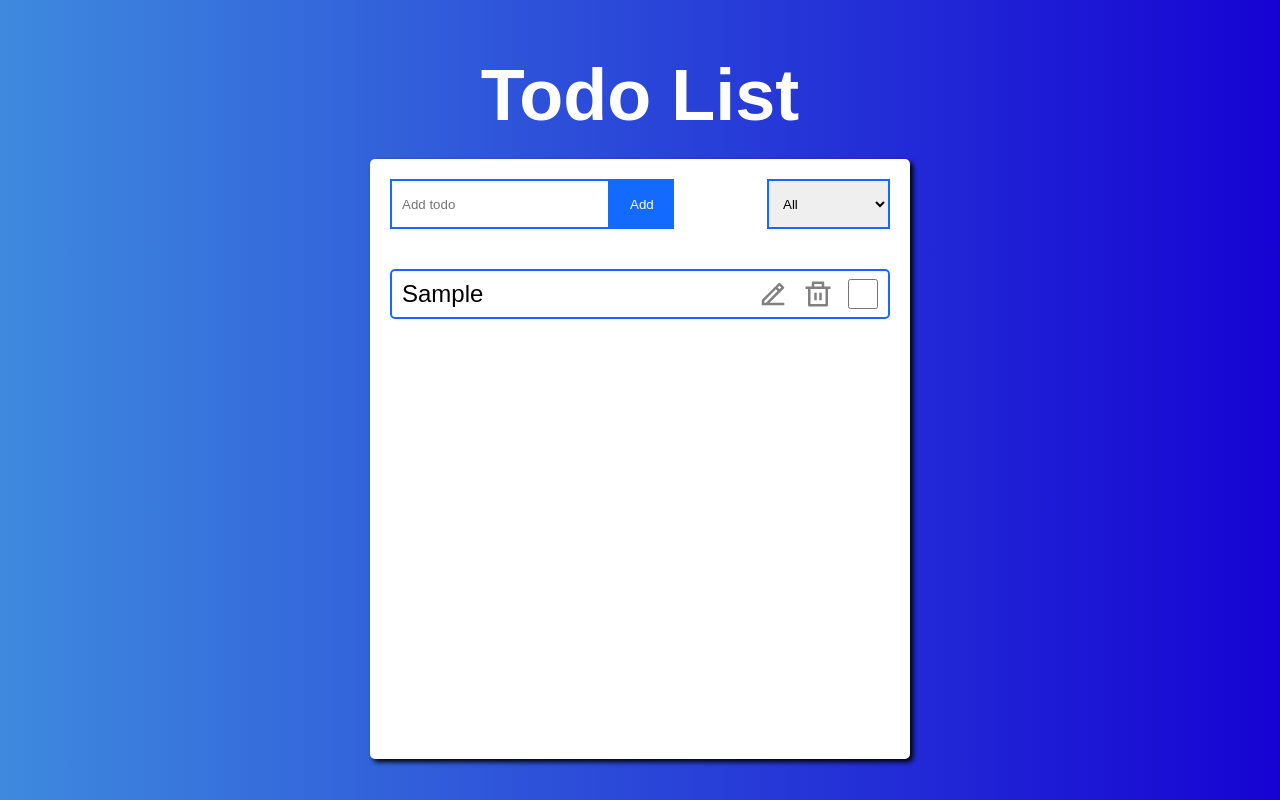
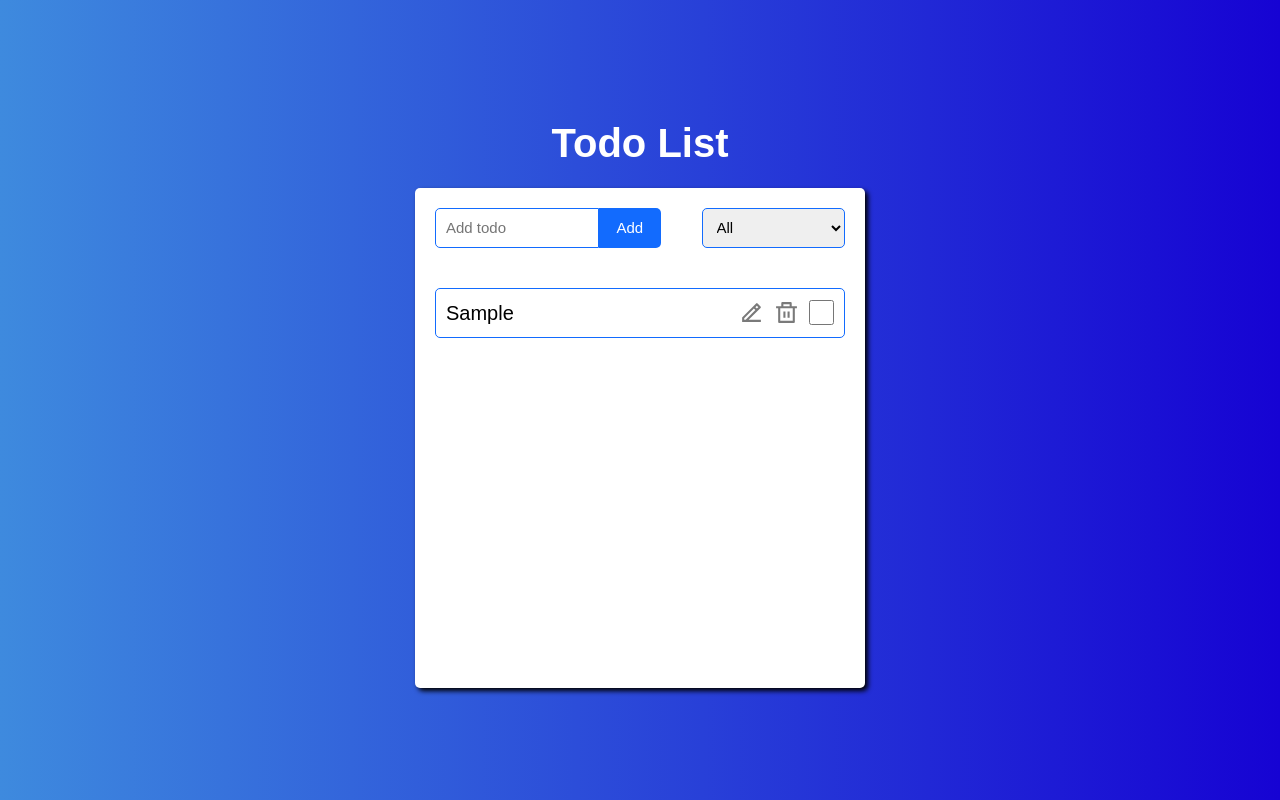
Before and after one commit to Hoang0211/to-do-list, a React (Create React App) app: page / in a window 1280 px wide. Both pictures are taken after typing "Sample" into the empty fields and a click on the button "Add". Built offline with nearby package versions, Linux system fonts and the light colour scheme.

Commit message:
finish styling

```diff
--- a/src/components/Todo/todo.scss
+++ b/src/components/Todo/todo.scss
@@ -1,45 +1,44 @@
 @import "../../styles/variables";
 
 .todo {
-  min-height: 50px;
+  min-height: 2.5rem;
   width: 100%;
-  margin-bottom: 20px;
+  margin-bottom: 1rem;
   display: flex;
   justify-content: space-between;
   align-items: center;
-  padding: 5px 10px;
-  border: 2px solid $clr-primary;
+  padding: 0 0.5rem;
+  border: $bd-primary;
   border-radius: 5px;
   list-style: none;
   word-wrap: break-word;
 
-  .todo__content,
-  .todo-edit__content {
+  &-edit {
+    border: 1px solid $clr-primaryRed;
+  }
+
+  &__content,
+  &-edit__content {
     font-size: $fs-p;
   }
 
-  .todo-edit__content {
-    width: 400px;
+  &-edit__content {
+    width: 80%;
     border: none;
   }
-  .todo__content {
-    width: 300px;
+  &__content {
+    width: 70%;
   }
 
-  .todo__icons {
-    height: 100%;
+  &__icons {
     display: flex;
-    align-items: center;
   }
 
   .icon {
-    height: 30px;
-    width: 30px;
-    margin-left: 15px;
-    color: grey;
+    width: 1.25rem;
+    height: 1.25rem;
+    margin-left: 0.5rem;
+    color: $clr-primaryGray;
     cursor: pointer;
   }
 }
-.todo-edit {
-  border: 2px solid #ff1919;
-}
--- a/src/components/TodoForm/todoForm.scss
+++ b/src/components/TodoForm/todoForm.scss
@@ -1,30 +1,36 @@
 @import "../../styles/variables";
 
 .todos__form {
-  height: 50px;
-  width: 500px;
-  margin-bottom: 40px;
+  height: 2rem;
+  width: 100%;
+  margin-bottom: 2rem;
+  display: flex;
 
   .todos__input,
   .todos__add,
-  .todos__filter {
-    height: 100%;
-    padding: 5px 10px;
-    font-size: $clr-primary;
+  .todos__filter,
+  .filter__option {
+    padding: 0 0.5rem;
+    font-size: 0.75rem;
+    border: $bd-primary;
+    cursor: pointer;
   }
+
   .todos__input {
-    width: 220px;
-    border: 2px solid $clr-primary;
+    width: 40%;
+    border-radius: 5px 0 0 5px;
+    cursor: auto;
   }
   .todos__add {
-    padding: 5px 20px;
+    width: 15%;
     border: none;
     color: $clr-light;
     background: $clr-primary;
-    cursor: pointer;
+    border-radius: 0 5px 5px 0;
   }
   .todos__filter {
-    float: right;
-    border: 2px solid $clr-primary;
+    width: 35%;
+    margin-left: auto;
+    border-radius: 5px;
   }
 }
--- a/src/styles/_global.scss
+++ b/src/styles/_global.scss
@@ -11,16 +11,12 @@
 }
 
 html {
-  font-size: 24px;
+  font-size: 20px;
   font-family: sans-serif, monospace;
   line-height: 1.5;
   background: $clr-bg;
   color: $clr-dark;
   scroll-behavior: smooth;
-
-  @include lgMaxBreakPoint {
-    font-size: 20px;
-  }
 
   @include mdMaxBreakPoint {
     font-size: 16px;
@@ -52,20 +48,26 @@ select:focus {
   justify-content: center;
   align-items: center;
 
-  .title {
-    text-align: center;
-    color: $clr-light;
-  }
   .wrapper {
-    min-height: 600px;
-    margin-top: 10px;
-    padding: 20px;
+    min-height: 500px;
+    width: 80%;
+    max-width: 450px;
+    margin-top: 0.75rem;
+    padding: 1rem;
     display: flex;
     flex-direction: column;
     justify-content: flex-start;
     align-content: center;
     border-radius: 5px;
-    box-shadow: 3px 3px 5px $clr-dark;
+    box-shadow: $bx-shadow;
     background: $clr-light;
+
+    @include mdMaxBreakPoint {
+      min-height: 400px;
+    }
+
+    @include smMaxBreakPoint {
+      min-height: 300px;
+    }
   }
 }
--- a/src/styles/_typography.scss
+++ b/src/styles/_typography.scss
@@ -4,6 +4,8 @@
 h1 {
   font-size: $fs-h1;
   font-weight: bold;
+  text-align: center;
+  color: $clr-light;
 }
 
 p,
--- a/src/styles/_variables.scss
+++ b/src/styles/_variables.scss
@@ -7,15 +7,18 @@ $screen-xxl: 1300px;
 $screen-full: 1400px;
 
 // Font
-$fs-h1: 3rem;
+$fs-h1: 2rem;
 $fs-p: 1rem;
-$fs-icon: 1rem;
+$fs-icon: 1.25rem;
 
 // Colors
 $clr-dark: #000000;
 $clr-light: #ffffff;
 $clr-primary: #126bfe;
+$clr-primaryRed: #ff1919;
+$clr-primaryGray: #7a7a7a;
 $clr-bg: linear-gradient(90deg, #3e8ade, #1603d3);
 
 // Border
-$bd-line: 1px solid $clr-dark;
+$bd-primary: 1px solid $clr-primary;
+$bx-shadow: 3px 3px 5px $clr-dark;
```
